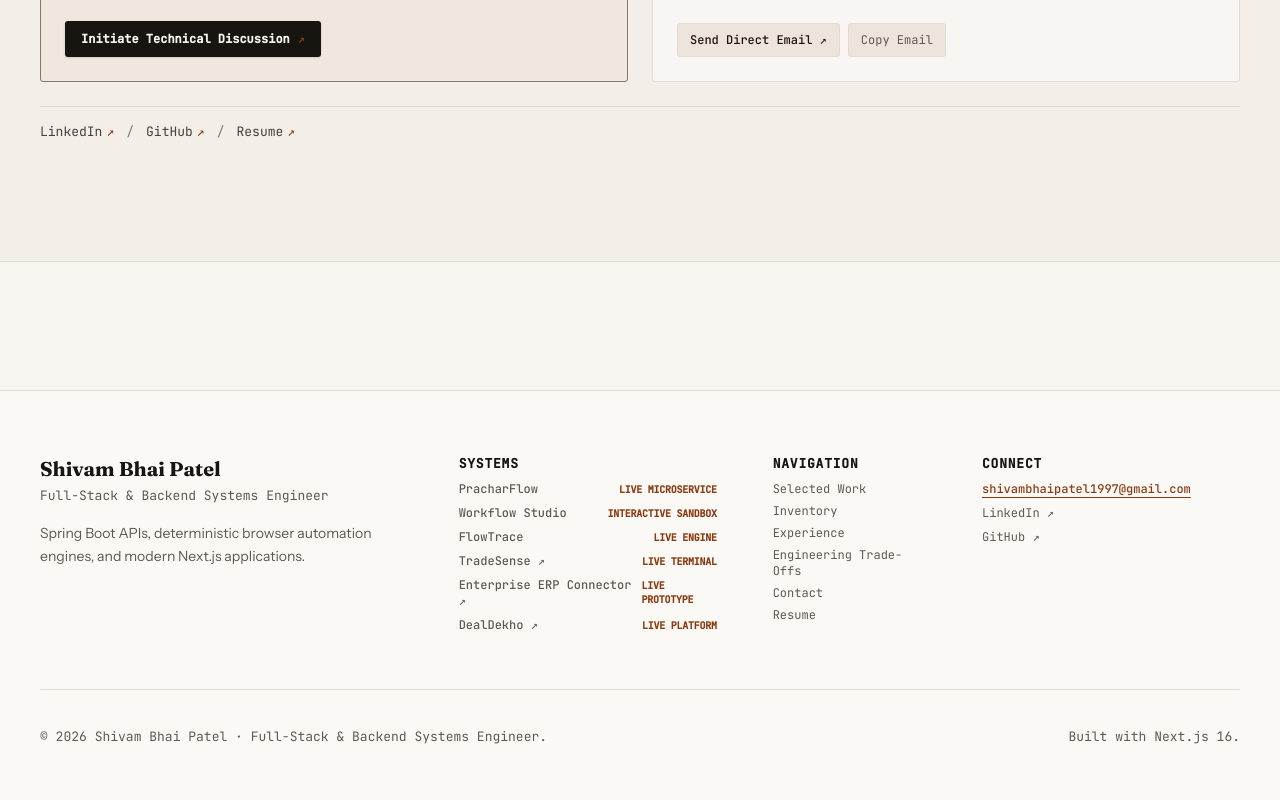
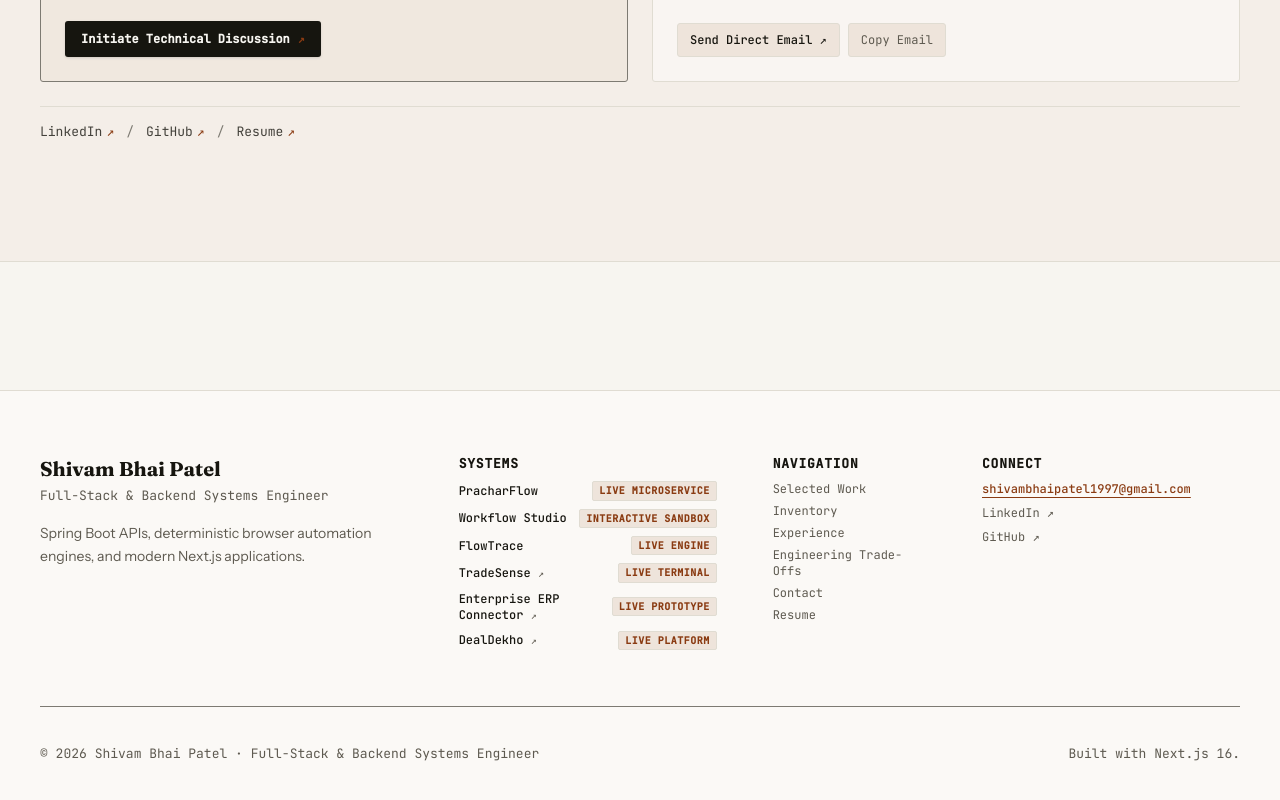
Before and after one commit to ShivamBhaiPatel/portfolio, a Next.js app: page / in a window 1280 px wide. Shown: the part 8676-9476 px from the top of the page. Built offline with nearby package versions, Linux system fonts and the light colour scheme; no server answers.

Commit message:
fix(footer): improve systems badge alignment, divider contrast, and copyright typography

```diff
--- a/components/footer.tsx
+++ b/components/footer.tsx
@@ -46,21 +46,21 @@ export function Footer() {
             </p>
             <ul className="space-y-2 text-xs">
               {footerProjects.map((p) => (
-                <li key={p.name} className="flex items-baseline justify-between gap-2">
+                <li key={p.name} className="flex items-center justify-between gap-3">
                   {p.href ? (
                     p.isExternal ? (
                       <a
                         href={p.href}
                         target="_blank"
                         rel="noopener noreferrer"
-                        className="text-muted hover:text-ink transition-colors hover:underline underline-offset-4 font-medium"
+                        className="text-ink hover:text-accent transition-colors hover:underline underline-offset-4 font-medium"
                       >
-                        {p.name} ↗
+                        {p.name} <span className="text-muted text-[10px]">↗</span>
                       </a>
                     ) : (
                       <Link
                         href={p.href}
-                        className="text-muted hover:text-ink transition-colors hover:underline underline-offset-4 font-medium"
+                        className="text-ink hover:text-accent transition-colors hover:underline underline-offset-4 font-medium"
                       >
                         {p.name}
                       </Link>
@@ -69,10 +69,10 @@ export function Footer() {
                     <span className="text-muted/80">{p.name}</span>
                   )}
                   <span
-                    className={`text-[10px] tracking-tight uppercase ${
+                    className={`text-[10px] tracking-wider uppercase font-semibold px-1.5 py-0.5 rounded-xs border shrink-0 ${
                       p.status === "up"
-                        ? "text-accent font-semibold"
-                        : "text-muted/60"
+                        ? "text-accent bg-wash border-rule"
+                        : "text-muted bg-wash/50 border-rule"
                     }`}
                   >
                     {p.statusLabel}
@@ -160,9 +160,9 @@ export function Footer() {
         </div>
 
         {/* Bottom Hairline Metadata */}
-        <div className="pt-lg border-t border-rule flex flex-col sm:flex-row items-baseline justify-between gap-sm font-mono text-meta text-muted">
+        <div className="pt-lg border-t border-rule-strong flex flex-col sm:flex-row items-baseline justify-between gap-sm font-mono text-meta text-muted">
           <p>
-            © {currentYear} {site.name} · {site.role}.
+            © {currentYear} {site.name} · {site.role}
           </p>
           <p>
             Built with Next.js 16.
```
